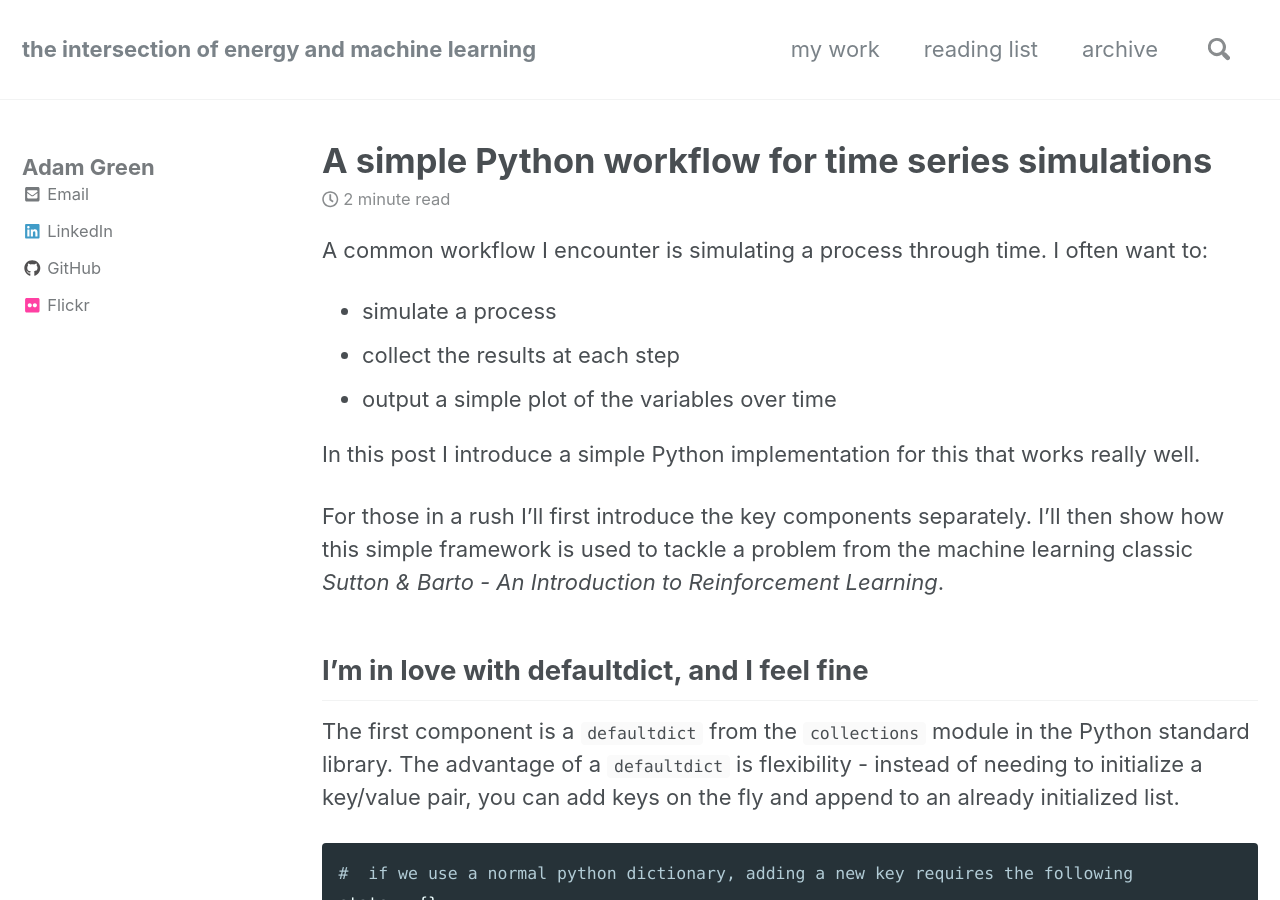
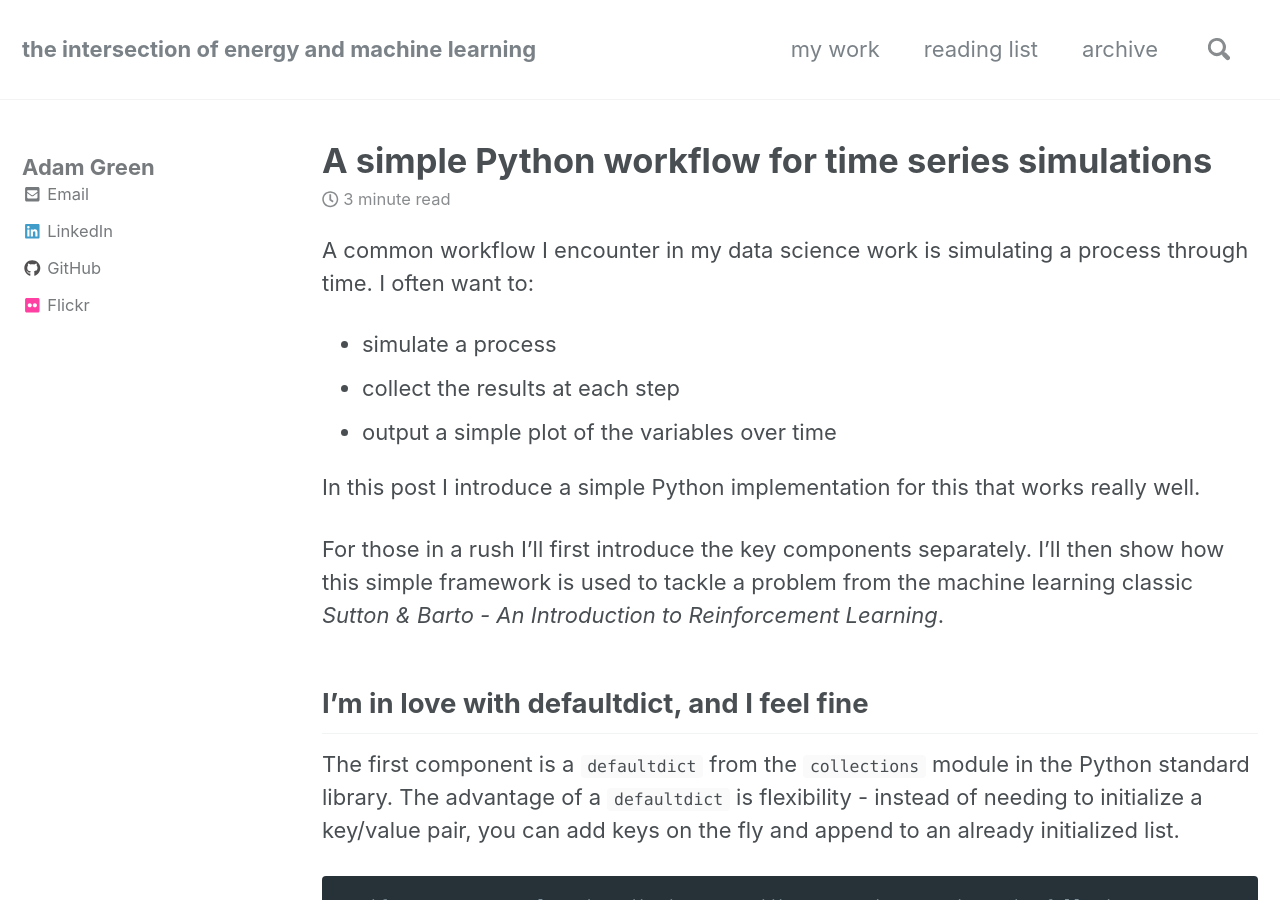
Before and after one commit to ADGEfficiency/adgefficiency.github.io, a Jekyll site: the page built from _posts/2018-10-07-defaultdict.md, in a window 1280 px wide and 900 px high. Built offline with Jekyll 4.4.1, drawn with Linux system fonts in a browser that asks for light colours; nearby versions of some CDN libraries; formulas are drawn with MathJax 3.

Commit message:
drafting

```diff
--- a/_posts/2018-10-07-defaultdict.md
+++ b/_posts/2018-10-07-defaultdict.md
@@ -11,7 +11,7 @@
 <script src="https://cdn.mathjax.org/mathjax/latest/MathJax.js?config=TeX-AMS-MML_HTMLorMML" type="text/javascript"></script>
 
 
-A common workflow I encounter is simulating a process through time.  I often want to:
+A common workflow I encounter in my data science work is simulating a process through time.  I often want to:
 
 - simulate a process
 - collect the results at each step
```
